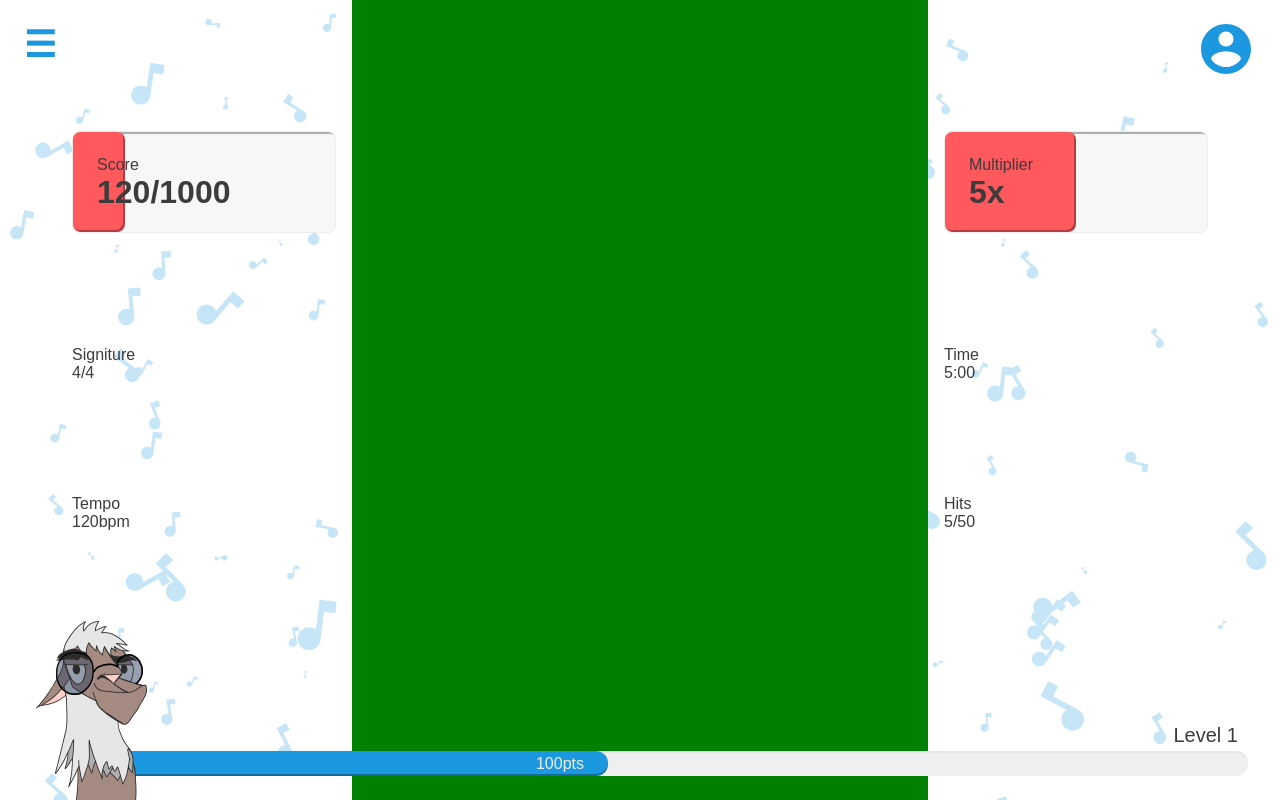
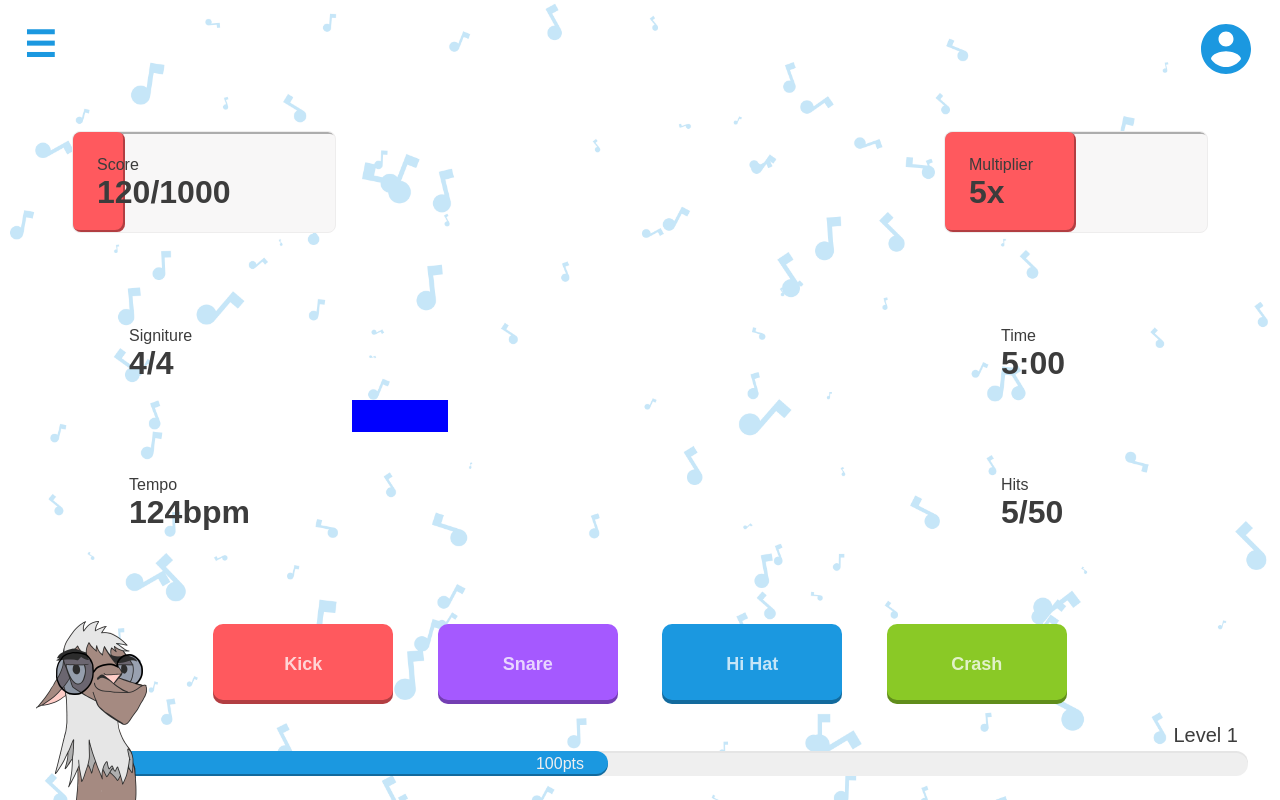
Before and after one commit to mmmarkyb/Maestro, a PHP site: page /rythemRush.html in a window 1280 px wide. Run offline with PHP 8.4, Linux system fonts and the light colour scheme.

Commit message:
rhythm rush style continues
More styles added for rhythm rush, next push will complete the styling for this page.

```diff
--- a/rythemRush.html
+++ b/rythemRush.html
@@ -36,13 +36,11 @@
                 </div>
                 <div class="barFront" style="width:20%"></div>
               </li>
-              <li id="sigDisplay">
-                <p>Signiture</p>
-                <p>4/4</p>
+              <li id="sigDisplay" class="midDisplay">
+                <p>Signiture<br><span>4/4</span></p>
               </li>
-              <li id="tempoDisplay">
-                <p>Tempo</p>
-                <p>120bpm</p>
+              <li id="tempoDisplay" class="midDisplay">
+                <p>Tempo<br><span>124bpm</span></p>
               </li>
             </ul>
           </div>
@@ -84,21 +82,19 @@
                 </div>
                 <div class="barFront" style="width:50%"></div>
               </li>
-              <li id="timeDisplay">
-                <p>Time</p>
-                <p>5:00</p>
+              <li id="timeDisplay" class="midDisplay">
+                <p>Time<br><span>5:00</span></p>
               </li>
-              <li id="hitDisplay">
-                <p>Hits</p>
-                <p>5/50</p>
+              <li id="hitDisplay" class="midDisplay">
+                <p>Hits<br><span>5/50</span></p>
               </li>
             </ul>
           </div>
           <div id="rhythmBottom">
-            <a href="#">Kick</a>
-            <a href="#">Snare</a>
-            <a href="#">Hi-Hat</a>
-            <a href="#">Crash</a>
+            <button class="vibeRed">Kick</button>
+            <button class="vibePurple">Snare</button>
+            <button class="vibeBlue">Hi Hat</button>
+            <button class="vibeGreen">Crash</button>
           </div>
         </section>
       </main>
--- a/style/css/main.css
+++ b/style/css/main.css
@@ -279,7 +279,6 @@ footer {
 #rhythmRush {
   width: 90%;
   height: 80%;
-  display: block;
   margin: 0 auto;
   display: flex;
   flex-wrap: wrap; }
@@ -293,12 +292,6 @@ footer {
       height: 400px;
       flex-direction: column;
       justify-content: space-between; }
-    #rhythmRush > div:nth-child(2n) {
-      width: 50%;
-      background: green;
-      margin-top: 0; }
-      #rhythmRush > div:nth-child(2n) ul {
-        display: block; }
     #rhythmRush > div #scoreDisplay, #rhythmRush > div #multiplyDisplay {
       height: 100px;
       background: #F8F7F7;
@@ -320,12 +313,46 @@ footer {
         border-radius: 8px;
         box-shadow: inset -2px -2px 0 0 rgba(0, 0, 0, 0.3);
         transition: width 0.4s ease; }
+    #rhythmRush > div .midDisplay {
+      width: 150px;
+      margin: 0 auto; }
+      #rhythmRush > div .midDisplay span {
+        font-size: 32px;
+        font-weight: bold; }
+  #rhythmRush #rhythmMid {
+    width: 50%;
+    height: 600px;
+    margin-top: 0; }
+    #rhythmRush #rhythmMid ul {
+      display: block; }
+    #rhythmRush #rhythmMid #railBar {
+      height: 32px;
+      bottom: 0;
+      width: 100%; }
+      #rhythmRush #rhythmMid #railBar li {
+        height: 32px;
+        width: 32px;
+        background: blue;
+        display: block;
+        float: left; }
+        #rhythmRush #rhythmMid #railBar li:nth-child(2) {
+          width: calc(100%-20px); }
   #rhythmRush #rhythmBottom {
-    width: 100%;
     height: 80px;
-    margin-top: 24px;
-    background: pink;
-    flex-grow: 1; }
+    width: auto;
+    margin: 24px auto 0 auto; }
+    #rhythmRush #rhythmBottom button {
+      width: 180px;
+      height: 80px;
+      border: none;
+      margin-left: 40px;
+      box-shadow: inset 0 -4px 0 0 rgba(0, 0, 0, 0.3);
+      border-radius: 10px;
+      color: rgba(255, 255, 255, 0.75);
+      font-size: 18px;
+      font-weight: bold; }
+      #rhythmRush #rhythmBottom button:first-child {
+        margin-left: 0; }
 
 * {
   padding: 0;
@@ -411,6 +438,26 @@ h2 {
     text-align: right;
     color: rgba(255, 255, 255, 0.35); }
 
+.vibeRed {
+  background: #FF595E;
+  color: #FF595E;
+  fill: #FF595E; }
+
+.vibeBlue {
+  background: #1B98E0;
+  color: #1B98E0;
+  fill: #1B98E0; }
+
+.vibeGreen {
+  background: #8AC926;
+  color: #8AC926;
+  fill: #8AC926; }
+
+.vibePurple {
+  background: #A559FF;
+  color: #A559FF;
+  fill: #A559FF; }
+
 @keyframes menuAnimator {
   0% {
     background-position: 0% 50%; }
--- a/style/sass/main.sass
+++ b/style/sass/main.sass
@@ -93,6 +93,23 @@ h2
     text-align: right
     color: $transWhite
 
+.vibeRed
+  background: $vibeRed
+  color: $vibeRed
+  fill: $vibeRed
+.vibeBlue
+  background: $vibeBlue
+  color: $vibeBlue
+  fill: $vibeBlue
+.vibeGreen
+  background: $vibeGreen
+  color: $vibeGreen
+  fill: $vibeGreen
+.vibePurple
+  background: $vibePurple
+  color: $vibePurple
+  fill: $vibePurple
+
 @keyframes menuAnimator
   0%
     background-position: 0% 50%
--- a/style/sass/rhythmRush.sass
+++ b/style/sass/rhythmRush.sass
@@ -6,7 +6,6 @@
 #rhythmRush
   width: 90%
   height: 80%
-  display: block
   margin: 0 auto
   display: flex
   flex-wrap: wrap
@@ -20,12 +19,6 @@
       height: 400px
       flex-direction: column
       justify-content: space-between
-    &:nth-child(2n)
-      width: 50%
-      background: green
-      margin-top: 0
-      ul
-        display: block
     #scoreDisplay, #multiplyDisplay
       height: 100px
       background: $darkWhite
@@ -47,9 +40,44 @@
         border-radius: 8px
         box-shadow: inset -2px -2px 0 0 $vibeShadow
         transition: width 0.4s ease
+    .midDisplay
+      width: 150px
+      margin: 0 auto
+      span
+        font-size: 32px
+        font-weight: bold
+  #rhythmMid
+    width: 50%
+    height: 600px
+    margin-top: 0
+    ul
+      display: block
+    #railBar
+      height: 32px
+      bottom: 0
+      width: 100%
+      li
+        +size(32px)
+        background: blue
+        display: block
+        float: left
+        &:nth-child(2)
+          width: calc(100%-20px)
+
+
   #rhythmBottom
-    width: 100%
     height: 80px
-    margin-top: 24px
-    background: pink
-    flex-grow: 1
+    width: auto
+    margin: 24px auto 0 auto
+    button
+      width: 180px
+      height: 80px
+      border: none
+      margin-left: 40px
+      box-shadow: inset 0 -4px 0 0 $vibeShadow
+      border-radius: 10px
+      color: rgba(255, 255, 255, 0.75)
+      font-size: 18px
+      font-weight: bold
+      &:first-child
+        margin-left: 0
--- a/style/sass/variable.sass
+++ b/style/sass/variable.sass
@@ -6,5 +6,6 @@ $darkWhite: #F8F7F7
 $vibeRed: #FF595E
 $vibeBlue: #1B98E0
 $vibeGreen: #8AC926
+$vibePurple: #A559FF
 $vibeShadow: rgba(0,0,0,0.3)
 $faintOutline: #EEEDED
```
